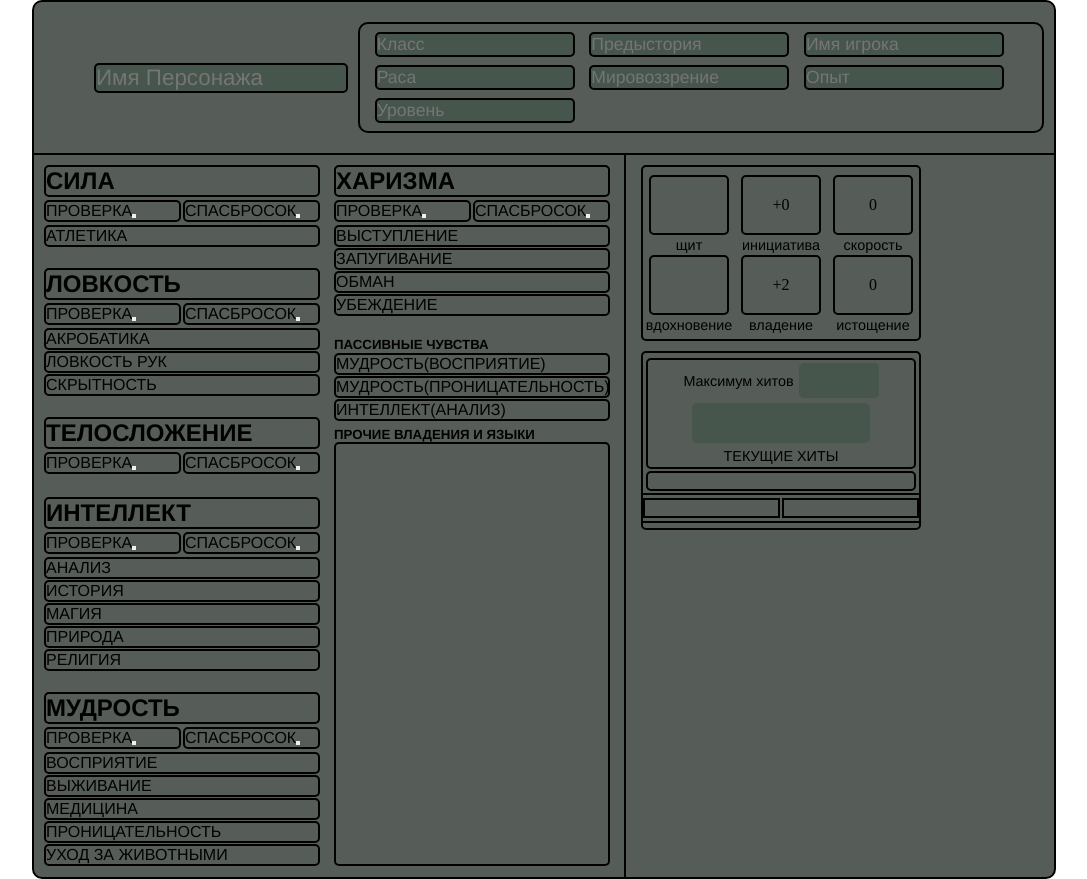
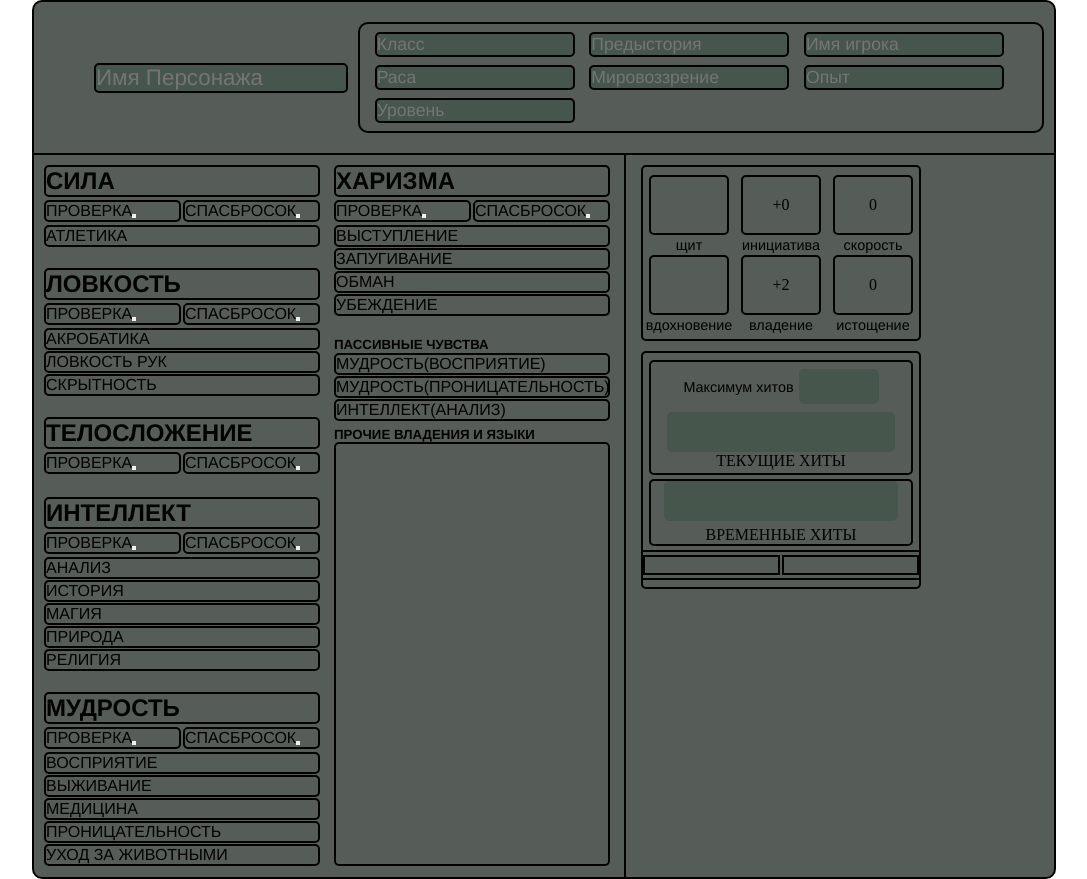
Before and after one commit to Pivo-moment/ts-longstory-landing, a website built with Vite: page index.html in a window 1280 px wide. Shown: the whole page, without its empty margins (96-1183 px from the left). Built offline with nearby package versions, Linux system fonts and the light colour scheme.

Commit message:
set-url and edited css

```diff
--- a/index.html
+++ b/index.html
@@ -183,13 +183,16 @@
               </div>
 
               <div class="current_hits_con">
-                <input class="current_hits_value" type="number">
+                <input class="current_temporary_hits_value" type="number">
                 <span class="span_current_hits">ТЕКУЩИЕ ХИТЫ</span>
               </div>
 
             </div>
 
-            <div class="temporary_hits"></div>
+            <div class="temporary_hits">
+              <input class="current_temporary_hits_value" type="number">
+              <span class="span_current_hits">ВРЕМЕННЫЕ ХИТЫ</span>
+            </div>
 
             <div class="other_hits_info">
               <div class="hits_dice">
--- a/src/style.css
+++ b/src/style.css
@@ -269,8 +269,8 @@ main {
   align-items: center;
 
   width: 280px;
-  gap: 2px;
-  padding: 5px;
+  gap: 4px;
+  padding: 7px;
 
   border: 2px solid black;
   border-radius: 5px;
@@ -283,22 +283,25 @@ main {
   align-items: center;
 
 
-    width: 270px;
+  width: 264px;
 
   border: 2px solid black;
   border-radius: 5px;
 
-    gap: 5px;
+  gap: 8px;
    padding: 3px;
 }
 
 .max_hits_con{
   display: flex;
-      width: max-content;
+  width: 100%;
   align-items: center;
+  justify-content: center;
 
+  margin-top: 4px;
   gap: 5px;
 }
+
 .span_max_hits{
   font-family: "Helvetica", sans-serif;
   font-size: 90%;
@@ -316,23 +319,23 @@ main {
   border-radius: 5px;
   font-family: "Helvetica", sans-serif;
   font-size: 100%;
-          outline: none;
+
 }
 
-    .current_hits_con{
+.current_temporary_hits_con{
   display: flex;
   flex-direction: column;
   align-items: center;
-      width: max-content;
+  width: 100%;
 
   gap: 5px;
 }
 
-      .current_hits_value{
+.current_temporary_hits_value{
   box-sizing: border-box;
   text-align: center;
 
-        width: max-content;
+  width: 90%;
   height: 40px;
   padding: 0;
 
@@ -343,19 +346,25 @@ main {
   cursor: pointer;
   font-family: "Helvetica", sans-serif;
   font-size: 100%;
-        outline: none;
+
 }
 
-      .span_current_hits{
+.span_current_temporary_hits{
   font-family: "Helvetica", sans-serif;
   font-size: 90%;
 }
 
 .temporary_hits{
-    width: 270px;
+  display: flex;
+  flex-direction: column;
+  align-items: center;
+
+  width: 264px;
+
   border: 2px solid black;
   border-radius: 5px;
-    height: 20px;
+
+  gap: 5px;
 }
 
 .other_hits_info{
```
Lines whose indentation alone changed are shown as unchanged.
